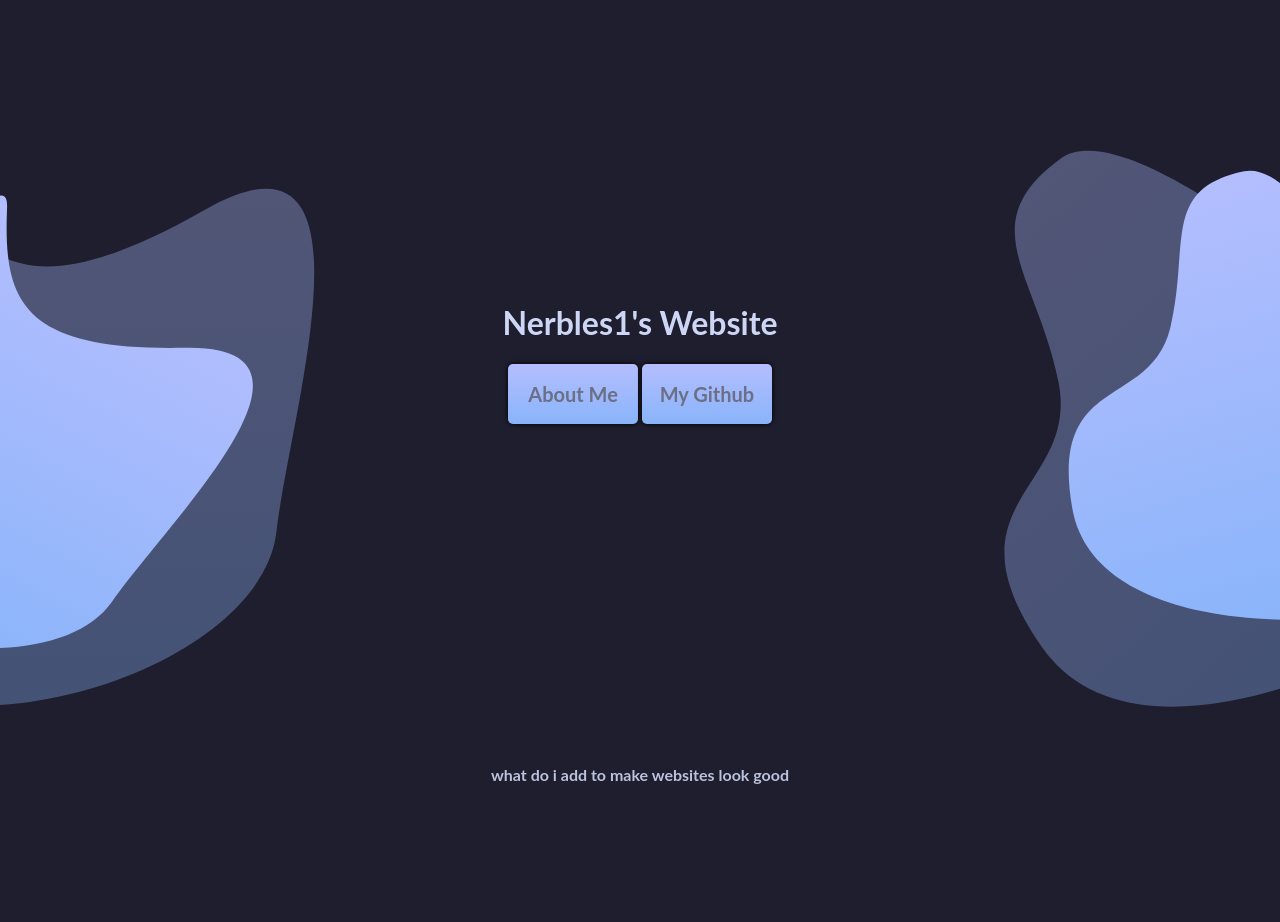
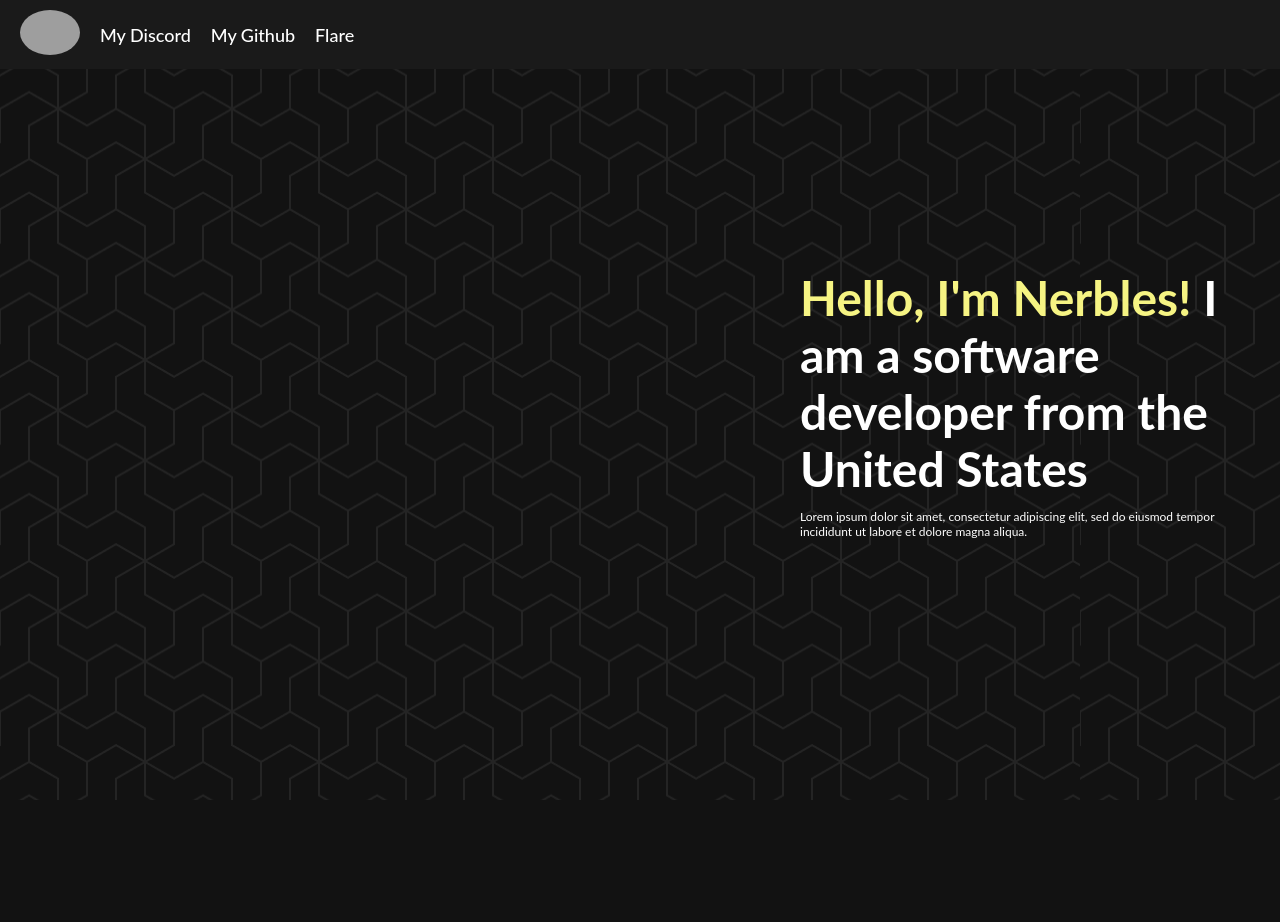
Before and after one commit to pl-k4/pl-k4.github.io, a plain HTML site: page index.html in a window 1280 px wide. After the commit the page ends 800 px from the top, so only its background shows below. Drawn offline with Linux system fonts and the light colour scheme; grey boxes are pictures that could not be loaded; a web font is replaced by a local one.

Commit message:
new homepage. still a WIP until i get home at least

```diff
--- a/index.html
+++ b/index.html
@@ -6,30 +6,27 @@
         <meta http-equiv="X-UA-Compatible" content="IE=edge">
         <meta name="viewport" content="width=device-width, initial-scale=1.0">
         <meta content="Nerbles1's Website!" property="og:title" />
-        <meta content="woah this is a website made by nerbles1! so cool!" property="og:description"/>
-        <meta content="https://nerbles1.ml/" property="og:url" />
-        <meta content="https://cdn.discordapp.com/avatars/477572353602224160/3b57b800232efff7ac01f00632f7ca7c?size=1024" property="og:image"/>
+        <meta content="ermmmm" property="og:description"/>
+        <meta content="https://nerbles1.github.io/" property="og:url" />
+        <meta content="https://github.com/Nerbles1/Nerbles1.github.io/blob/main/images/discordpfp.png?raw=true" property="og:image"/>
         <meta content="#f6f483" data-react-helmet="true" name="theme-color" />
         <link rel="stylesheet" href="styles.css">
         <link rel="stylesheet" href="https://use.typekit.net/sei7qba.css">
         <script src="scripts.js"></script>
-        <link rel="icon" href="https://cdn.discordapp.com/avatars/477572353602224160/3b57b800232efff7ac01f00632f7ca7c?size=1024" type="image/x-icon" />
+        <link rel="icon" href="https://github.com/Nerbles1/Nerbles1.github.io/blob/main/images/discordpfp.png?raw=true" type="image/x-icon" />
     </head>
     <body>
-        <!-- <div class="topContainer">
-
-        </div> -->
-        <div class="svgLeft"></div>
-        <div class="svgRight"></div>
-        <div class="container">
-            <h1 class="Header">Nerbles1's Website</h1>
-            <div class="buttonContainer">
-                <a href="https://e-z.bio/pikachu" class="button">About Me</a>
-                <a href="https://github.com/Nerbles1" class="button">My Github</a>
-            </div>
-        </div>
-        <div class="bottomContainer">
-            <p>what do i add to make websites look good</p>
+        <nav class="top-navbar">
+            <a href="https://nerbles1.github.io">
+                <img src="https://github.com/Nerbles1/Nerbles1.github.io/blob/main/images/discordpfp.png?raw=true" alt="My PFP">
+            </a>
+            <a href="https://discord.gg/gXFnPmh2gE">My Discord</a>
+            <a href="https://github.com/nerbles1">My Github</a>
+            <a href="flare.html">Flare</a>
+        </nav>
+        <div class="header-section">
+            <h1><span style="color: #f6f483">Hello, I'm Nerbles!</span> I am a software developer from the United States</h1>
+            <p class="sub-header">Lorem ipsum dolor sit amet, consectetur adipiscing elit, sed do eiusmod tempor incididunt ut labore et dolore magna aliqua.</p>
         </div>
     </body>
 </html>
--- a/styles.css
+++ b/styles.css
@@ -1,138 +1,55 @@
-/* make everything with the button class rounded with a blue gradient */
-.button {
-    border-radius: 5px;
-    background: rgb(180, 190, 254);
-    background: -moz-linear-gradient(top, rgb(180, 190, 254) 0%, rgb(137, 180, 250) 100%);
-    background: -webkit-gradient(linear, left top, left bottom, color-stop(0%,rgb(180, 190, 254)), color-stop(100%,rgb(137, 180, 250)));
-    background: -webkit-linear-gradient(top, rgb(180, 190, 254) 0%,rgb(137, 180, 250) 100%);
-    background: -o-linear-gradient(top, rgb(180, 190, 254) 0%,rgb(137, 180, 250) 100%);
-    background: -ms-linear-gradient(top, rgb(180, 190, 254) 0%,rgb(137, 180, 250) 100%);
-    background: linear-gradient(to bottom, rgb(180, 190, 254) 0%,rgb(137, 180, 250) 100%);
-    filter: progid:DXImageTransform.Microsoft.gradient( startColorstr='rgb(180, 190, 254)', endColorstr='rgb(180, 190, 254)',GradientType=0 );
-    z-index: 99999;
-}
-/* on hover lighten the colors */
-.button:hover {
-    background: #007dd1;
-    background: -moz-linear-gradient(top, #007dd1 0%, #0094a8 100%);
-    background: -webkit-gradient(linear, left top, left bottom, color-stop(0%,#007dd1), color-stop(100%,#0094a8));
-    background: -webkit-linear-gradient(top, #007dd1 0%,#0094a8 100%);
-    background: -o-linear-gradient(top, #007dd1 0%,#0094a8 100%);
-    background: -ms-linear-gradient(top, #007dd1 0%,#0094a8 100%);
-    background: linear-gradient(to bottom, #007dd1 0%,#0094a8 100%);
-    filter: progid:DXImageTransform.Microsoft.gradient( startColorstr='#007dd1', endColorstr='#0094a8',GradientType=0 );
-    z-index: 99999;
+body {
+    margin: 0;
+    padding: 0;
+    background-color: #121212;
+    color: #ffffff;
+    font-family: Lato, sans-serif;
+    font-weight: 550;
+    font-style: normal;
+    background-image: url('images/pattern.png');
 }
 
-/* allign the topContainer to be across the top of the screen */
-.topContainer {
-    position: absolute;
-    top: 0;
-    left: 0;
-    width: 100%;
-    height: 10%;
-    background: #1A1A1A;
-    color: rgb(205, 214, 244);
-    font-family: lato, sans-serif;
-    font-weight: 700;
-    font-style: normal;
-    text-align: center;
-    text-decoration: none;
-    padding-top: 10px;
-    /* make the background fade from top to bottom and from #005bd1 to #1A1A1A */
-    background: #005bd1;
-    background: -moz-linear-gradient(top, #005bd1 0%, #1A1A1A 100%);
-    background: -webkit-gradient(linear, left top, left bottom, color-stop(0%,#005bd1), color-stop(60%,#1A1A1A));
+.top-navbar {
+    background-color: #1a1a1a;
+    display: flex;
+    justify-content: flex-start;
+    align-items: center;
+    padding: 10px;
 }
 
-/* center the container div to the screen */
-.container {
-    position: absolute;
-    top: 50%;
-    width: 100%;
-    height: 80%;
-    left: 50%;
-    margin-top: -10%;
-    margin-left: -50%;
-    color: rgb(205, 214, 244);
-    font-family: lato, sans-serif;
-    font-weight: 700;
-    font-style: normal;
-    text-align: center;
-    text-decoration: none;
-    padding-top: 10px;
-    /* background-color: #fff; */
-    /* make this show on top  */
-    z-index: 1;
+.top-navbar img {
+    max-width: 60px;
+    height: auto;
+    border-radius: 50%;
 }
 
-/* center the bottomContainer class to the bottom of the screen */
-.bottomContainer {
-    position: absolute;
-    bottom: 0;
-    left: 50%;
-    width: 100%;
-    margin-left: -50%;
-    color: rgb(186, 194, 222);
-    font-family: lato, sans-serif;
-    font-weight: 700;
+.top-navbar a {
+    text-decoration: none;
+    color: #ffffff;
+    margin: 0 10px;
+    font-size: 18px;
+    font-family: Lato, sans-serif;
+    font-weight: 550;
     font-style: normal;
-    text-align: center;
-    text-decoration: none;
-    padding-top: 10px;
-    z-index: 99999;
-}
-.button {
-    display: inline-block;
-    width: 130px;
-    height: 60px;
-    font-size: 20px;
-    text-align: center;
-    line-height: 60px;
-    box-shadow: 0 0 5px #000;
-    text-decoration: none;
-    color: rgb(108, 112, 134);
-    z-index: 99999;
-}
-a {
-    color: rgb(205, 214, 244);
-    text-decoration: none;
-    width: 250px;
-    height: 150px;
-    font-size: 20px;
-    z-index: 99999;
+    transition: color 0.3s;
 }
 
-.svgLeft {
-    content: "";
-    width: 565px;
-    height: 557px;
-    background: url("images/header_left.svg") no-repeat center center/contain;
-    position: absolute;
-    left: -250px;
-    top: 150px;
-
-    z-index: 1;
-}
-.svgRight {
-    content: "";
-    width: 565px;
-    height: 557px;
-    background: url("images/header_right.svg") no-repeat center center/contain;
-    right: -250px;
-    top: 150px;
-    z-index: 1;
-    position: fixed;
+.top-navbar a:hover {
+    color: #f6f483;
 }
 
-body {
-    background: rgb(30, 30, 46);
-    font-family: lato, sans-serif;
-    font-weight: 700;
-    font-style: normal;
-    text-align: center;
-    text-decoration: none;
-    padding-top: 10px;
+.header-section {
+    text-align: left; /* Right-align the text */
+    padding: 200px 50px 50px 800px; /* Add more right padding to move text farther from the right side */
+}
 
-    color: rgb(205, 214, 244);
+.header-section h1 {
+    font-size: 48px; /* Increase the font size for the name */
+    margin: 0;
 }
+
+.header-section .sub-header {
+    /* make it not bold */
+    font-weight: normal;
+    font-size: 12px; /* Increase the font size for the subheader */
+}
```
Also changed, not shown: flarestyles.css (line endings or trailing spaces).
